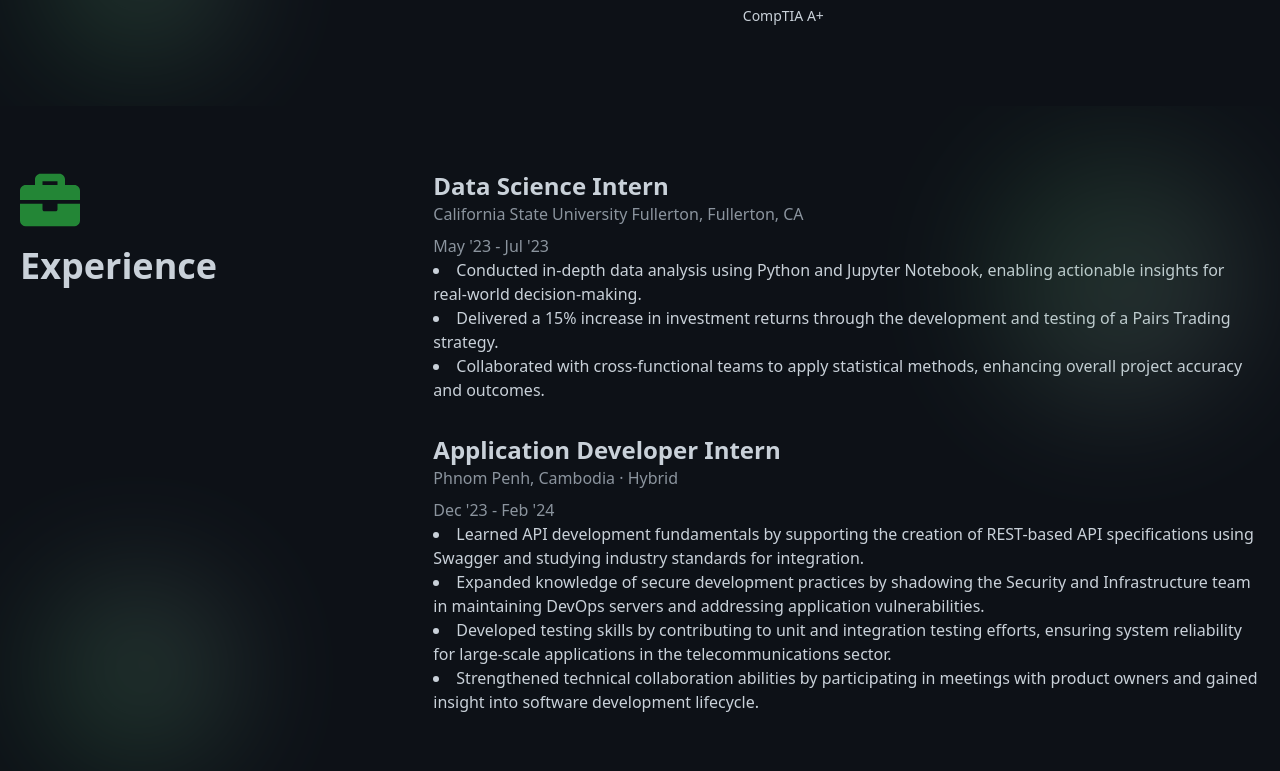
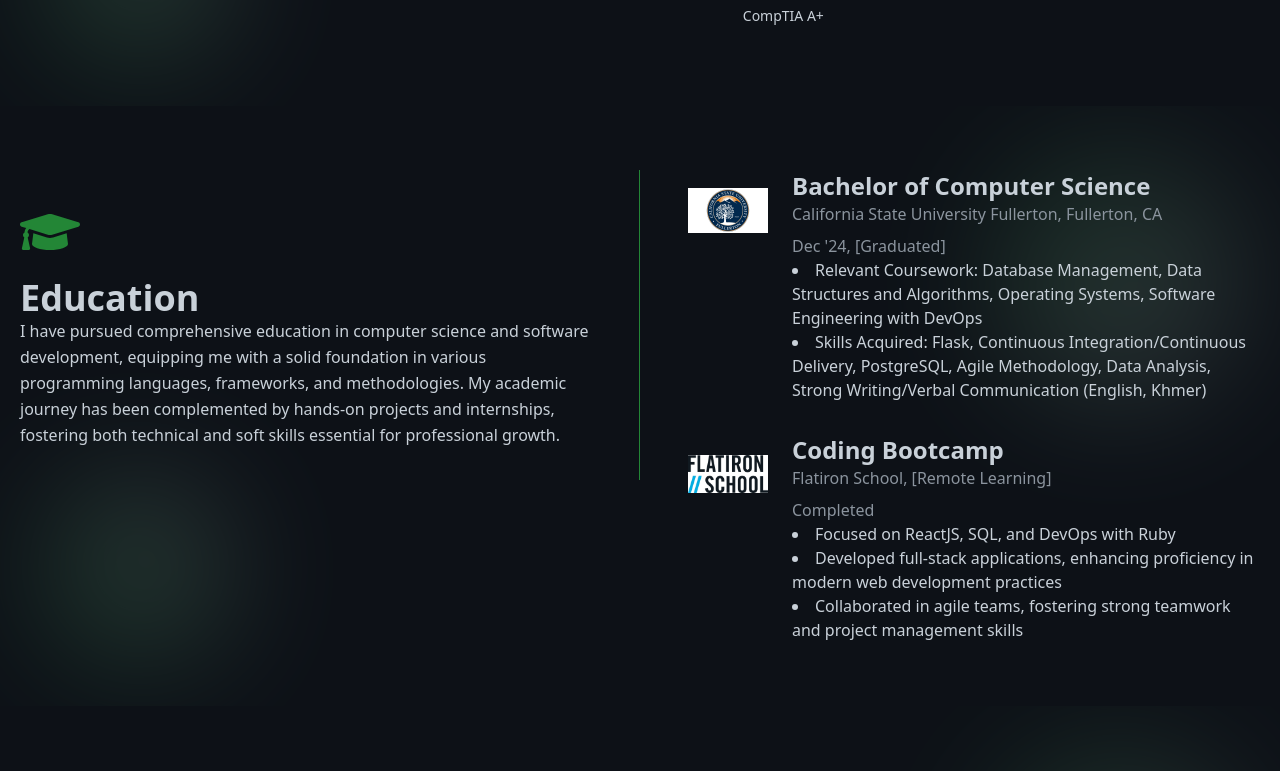
Before and after one commit to sokkhengg/portfolio-reactJs, a React (Vite) app: page / in a window 1280 px wide. Shown: the part 1302-2073 px from the top of the page. Built offline with nearby package versions, Linux system fonts and the light colour scheme.

Commit message:
Modify education

```diff
--- a/src/App.jsx
+++ b/src/App.jsx
@@ -8,6 +8,7 @@ import Language from './components/language/Language';
 import Projects from './components/projects/Projects';
 import Contact from './components/contact/Contact';
 import Footer from './components/footer/Footer';
+import Education from './components/education/Education';
 
 export default function App() {
   useEffect(() => {
@@ -21,6 +22,7 @@ export default function App() {
     <main className='bg-[#0d1117] text-[#c9d1d9]'>
       <Hero />
       <Skills />
+      <Education />
       <Experience />
       <Projects />
       <Language />
--- /dev/null
+++ b/src/components/education/Education.jsx
@@ -0,0 +1,76 @@
+import React from 'react';
+import csufLogo from '../../assets/csuf_logo.png';
+import flatironLogo from '../../assets/flatiron_logo.png';
+import { FaGraduationCap } from 'react-icons/fa';
+
+export default function Education() {
+  return (
+    <section id='education' className='relative overflow-hidden flex flex-col text-[#c9d1d9] body-font bg-[#0d1117] py-16'>
+
+      {/* Subtle Background Shapes */}
+      <div className='absolute top-10 right-10 h-64 w-64 bg-gradient-to-br from-[#238636] to-[#c9d1d9] blur-3xl opacity-20 rounded-full'></div>
+      <div className='absolute bottom-10 left-10 h-48 w-48 bg-gradient-to-tr from-[#2dba4e] to-[#c9d1d9] blur-3xl opacity-20 rounded-full'></div>
+
+      <div className='container mx-auto px-5 flex flex-col md:flex-row items-start'>
+
+        {/* Education Description */}
+        <div
+          data-aos='fade-up'
+          data-aos-delay='200'
+          className='md:w-1/2 md:pr-12 md:py-8 md:border-r md:border-[#238636] mb-10 md:mb-0'
+        >
+          <FaGraduationCap className='text-6xl text-[#238636] mb-4' />
+          <h1 className='title-font sm:text-4xl text-3xl font-bold text-[#c9d1d9]'>Education</h1>
+
+          <p
+            data-aos='fade-right'
+            data-aos-delay='500'
+            className='leading-relaxed text-base text-[#c9d1d9]'
+          >
+            I have pursued comprehensive education in computer science and software development, equipping me with a solid foundation in various programming languages, frameworks, and methodologies. My academic journey has been complemented by hands-on projects and internships, fostering both technical and soft skills essential for professional growth.
+          </p>
+        </div>
+
+        {/* Education Entries */}
+        <div data-aos='fade-left' data-aos-delay='500' className='md:w-1/2 md:pl-12 flex flex-col space-y-8'>
+
+          {/* California State University Fullerton */}
+          <div className='flex flex-col md:flex-row items-start'>
+            {/* Institution Logo */}
+            <img src={csufLogo} alt="California State University Fullerton Logo" className='w-20 h-20 mb-4 md:mb-0 md:mr-6 object-contain' />
+
+            {/* Education Details */}
+            <div>
+              <h2 className='title-font font-semibold text-2xl text-[#c9d1d9]'>Bachelor of Computer Science</h2>
+              <h3 className='text-[#8b949e] mb-2'>California State University Fullerton, Fullerton, CA</h3>
+              <span className='text-[#8b949e] mb-2'>Dec '24, [Graduated]</span>
+              <ul className='list-disc list-inside text-[#c9d1d9]'>
+                <li>Relevant Coursework: Database Management, Data Structures and Algorithms, Operating Systems, Software Engineering with DevOps</li>
+                <li>Skills Acquired: Flask, Continuous Integration/Continuous Delivery, PostgreSQL, Agile Methodology, Data Analysis, Strong Writing/Verbal Communication (English, Khmer)</li>
+              </ul>
+            </div>
+          </div>
+
+          {/* Flatiron School Coding Bootcamp */}
+          <div className='flex flex-col md:flex-row items-start'>
+            {/* Institution Logo */}
+            <img src={flatironLogo} alt="Flatiron School Logo" className='w-20 h-20 mb-4 md:mb-0 md:mr-6 object-contain' />
+
+            {/* Education Details */}
+            <div>
+              <h2 className='title-font font-semibold text-2xl text-[#c9d1d9]'>Coding Bootcamp</h2>
+              <h3 className='text-[#8b949e] mb-2'>Flatiron School, [Remote Learning]</h3>
+              <span className='text-[#8b949e] mb-2'>Completed</span>
+              <ul className='list-disc list-inside text-[#c9d1d9]'>
+                <li>Focused on ReactJS, SQL, and DevOps with Ruby</li>
+                <li>Developed full-stack applications, enhancing proficiency in modern web development practices</li>
+                <li>Collaborated in agile teams, fostering strong teamwork and project management skills</li>
+              </ul>
+            </div>
+          </div>
+
+        </div>
+      </div>
+    </section>
+  );
+}
--- a/src/components/experience/Experience.jsx
+++ b/src/components/experience/Experience.jsx
@@ -17,20 +17,9 @@ export default function Experience() {
 
         {/* Experience Details */}
         <div className='md:w-2/3'>
-          {/* Data Science Intern at CSUF */}
-          <div className='mb-8'>
-            <h2 className='title-font font-semibold text-[#c9d1d9] sm:text-2xl'>Data Science Intern</h2>
-            <h3 className='text-[#8b949e] mb-2'>California State University Fullerton, Fullerton, CA</h3>
-            <span className='text-[#8b949e] mb-2'>May '23 - Jul '23</span>
-            <ul className='list-disc list-inside text-[#c9d1d9]'>
-              <li>Conducted in-depth data analysis using Python and Jupyter Notebook, enabling actionable insights for real-world decision-making.</li>
-              <li>Delivered a 15% increase in investment returns through the development and testing of a Pairs Trading strategy.</li>
-              <li>Collaborated with cross-functional teams to apply statistical methods, enhancing overall project accuracy and outcomes.</li>
-            </ul>
-          </div>
 
-          {/* Application Developer Intern */}
-          <div className='mb-8'>
+        {/* Application Developer Intern */}
+        <div className='mb-8'>
             <h2 className='title-font font-semibold text-[#c9d1d9] sm:text-2xl'>Application Developer Intern</h2>
             <h3 className='text-[#8b949e] mb-2'>Phnom Penh, Cambodia · Hybrid</h3>
             <span className='text-[#8b949e] mb-2'>Dec '23 - Feb '24</span>
@@ -44,6 +33,20 @@ export default function Experience() {
               <li>Strengthened technical collaboration abilities by participating in meetings with product owners and gained insight into software development lifecycle.</li>
             </ul>
           </div>
+
+          {/* Data Science Intern at CSUF */}
+          <div className='mb-8'>
+            <h2 className='title-font font-semibold text-[#c9d1d9] sm:text-2xl'>Data Science Intern</h2>
+            <h3 className='text-[#8b949e] mb-2'>California State University Fullerton, Fullerton, CA</h3>
+            <span className='text-[#8b949e] mb-2'>May '23 - Jul '23</span>
+            <ul className='list-disc list-inside text-[#c9d1d9]'>
+              <li>Conducted in-depth data analysis using Python and Jupyter Notebook, enabling actionable insights for real-world decision-making.</li>
+              <li>Delivered a 15% increase in investment returns through the development and testing of a Pairs Trading strategy.</li>
+              <li>Collaborated with cross-functional teams to apply statistical methods, enhancing overall project accuracy and outcomes.</li>
+            </ul>
+          </div>
+
+
         </div>
       </div>
     </section>
```
Also changed, not shown: src/assets/csuf_logo.png (added), src/assets/flatiron_logo.png (added).
